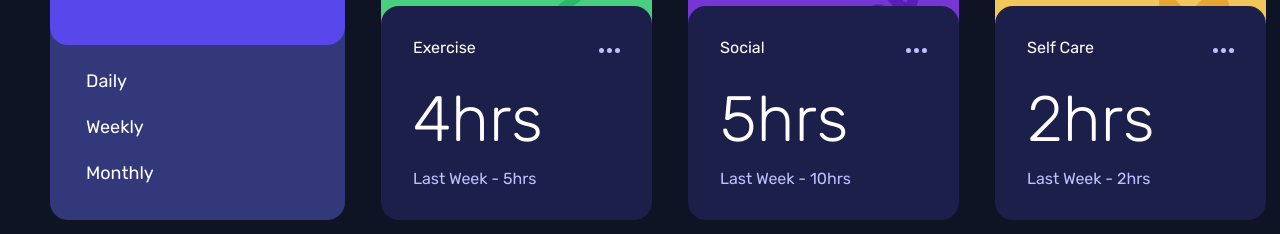
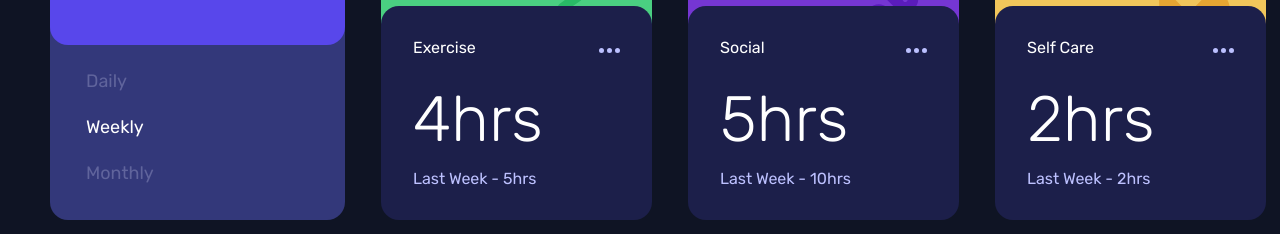
Before and after one commit to Divyue30597/time-tracking-dashboard, a React (Vite) app: page / in a window 1280 px wide. Shown: the part 472-706 px from the top of the page. Built offline with nearby package versions, Linux system fonts and the light colour scheme.

Commit message:
updated small bug

```diff
--- a/src/ProfileCard/profilecard.css
+++ b/src/ProfileCard/profilecard.css
@@ -5,7 +5,6 @@
 
 .profile-card-header {
   position: absolute;
-  /* z-index: -1; */
 }
 
 .profile-card-header picture img {
@@ -59,3 +58,7 @@ a {
   font-size: 18px;
   text-decoration: none;
 }
+
+.is-inactive {
+  color: #60649c;
+}
```
